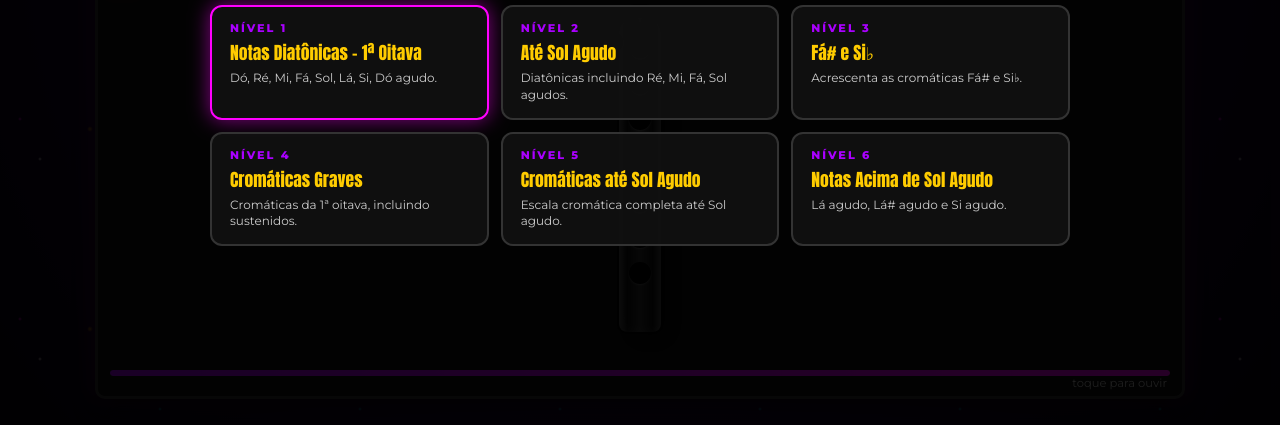
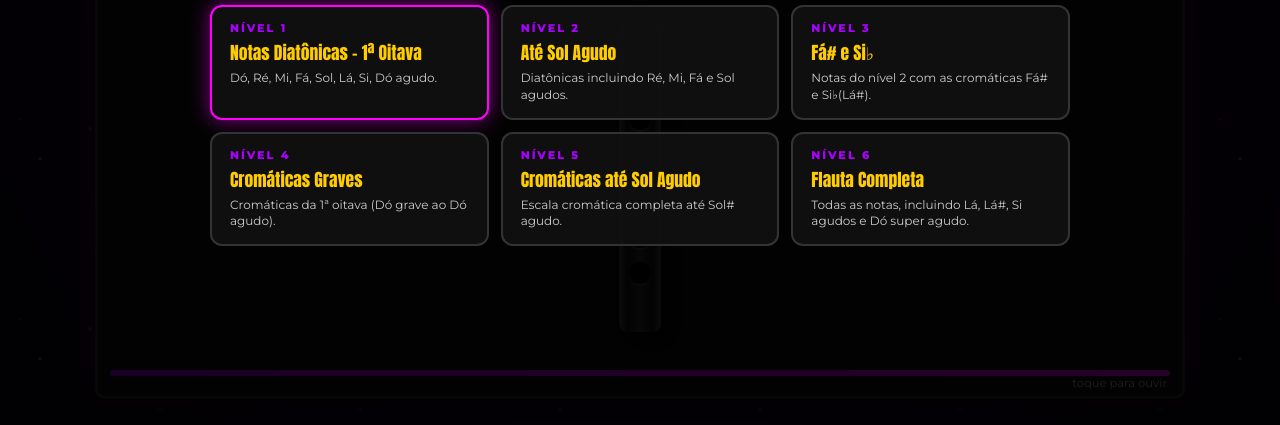
Before and after one commit to GlauberLASantiago/doce-pointer, a plain HTML site: page index.html in a window 1280 px wide. Shown: the part 311-736 px from the top of the page. Drawn offline with Linux system fonts and the light colour scheme.

Commit message:
Update musical levels and descriptions in index.html

```diff
--- a/index.html
+++ b/index.html
@@ -255,7 +255,7 @@ const baseFingerings = [
   {T:1,  F:'1110000',c:false}, // 7 - Sol
   {T:1,  F:'1110110',c:true }, // 8 - Sol#
   {T:1,  F:'1100000',c:false}, // 9 - Lá
-  {T:1,  F:'1011000',c:true }, // 10- Lá#
+  {T:1,  F:'1011000',c:true }, // 10- Lá# / Si♭
   {T:1,  F:'1000000',c:false}, // 11- Si
   {T:1,  F:'0100000',c:false}, // 12- Dó agudo
   {T:0,  F:'1100000',c:true }, // 13- Dó# agudo
@@ -283,11 +283,11 @@ const instrumentsConfig = {
 
 const LEVELS = [
   {id:1, name:'Notas Diatônicas – 1ª Oitava', desc:'Dó, Ré, Mi, Fá, Sol, Lá, Si, Dó agudo.', indices:[0,2,4,5,7,9,11,12], time:60},
-  {id:2, name:'Até Sol Agudo', desc:'Diatônicas incluindo Ré, Mi, Fá, Sol agudos.', indices:[0,2,4,5,7,9,11,12,14,16,17,19,21,23], time:60},
-  {id:3, name:'Fá# e Si♭', desc:'Acrescenta as cromáticas Fá# e Si♭.', indices:[0,2,4,5,6,7,9,10,11,12,14,16,17,19,21,23], time:60},
-  {id:4, name:'Cromáticas Graves', desc:'Cromáticas da 1ª oitava, incluindo sustenidos.', indices:[0,1,2,3,4,5,6,7,8,9,10,11,12], time:60},
-  {id:5, name:'Cromáticas até Sol Agudo', desc:'Escala cromática completa até Sol agudo.', indices:[0,1,2,3,4,5,6,7,8,9,10,11,12,13,14,15,16,17,18,19,20,21], time:60},
-  {id:6, name:'Notas Acima de Sol Agudo', desc:'Lá agudo, Lá# agudo e Si agudo.', indices:[0,2,4,5,7,9,11,12,14,16,17,19,21,22,23,24], time:60}
+  {id:2, name:'Até Sol Agudo', desc:'Diatônicas incluindo Ré, Mi, Fá e Sol agudos.', indices:[0,2,4,5,7,9,11,12,14,16,17,19], time:60},
+  {id:3, name:'Fá# e Si♭', desc:'Notas do nível 2 com as cromáticas Fá# e Si♭(Lá#).', indices:[0,2,4,5,6,7,9,10,11,12,14,16,17,18,19], time:60},
+  {id:4, name:'Cromáticas Graves', desc:'Cromáticas da 1ª oitava (Dó grave ao Dó agudo).', indices:[0,1,2,3,4,5,6,7,8,9,10,11,12], time:60},
+  {id:5, name:'Cromáticas até Sol Agudo', desc:'Escala cromática completa até Sol# agudo.', indices:[0,1,2,3,4,5,6,7,8,9,10,11,12,13,14,15,16,17,18,19,20], time:60},
+  {id:6, name:'Flauta Completa', desc:'Todas as notas, incluindo Lá, Lá#, Si agudos e Dó super agudo.', indices:[0,1,2,3,4,5,6,7,8,9,10,11,12,13,14,15,16,17,18,19,20,21,22,23,24], time:60}
 ];
 
 const ROUND_SIZE = 10;
```
